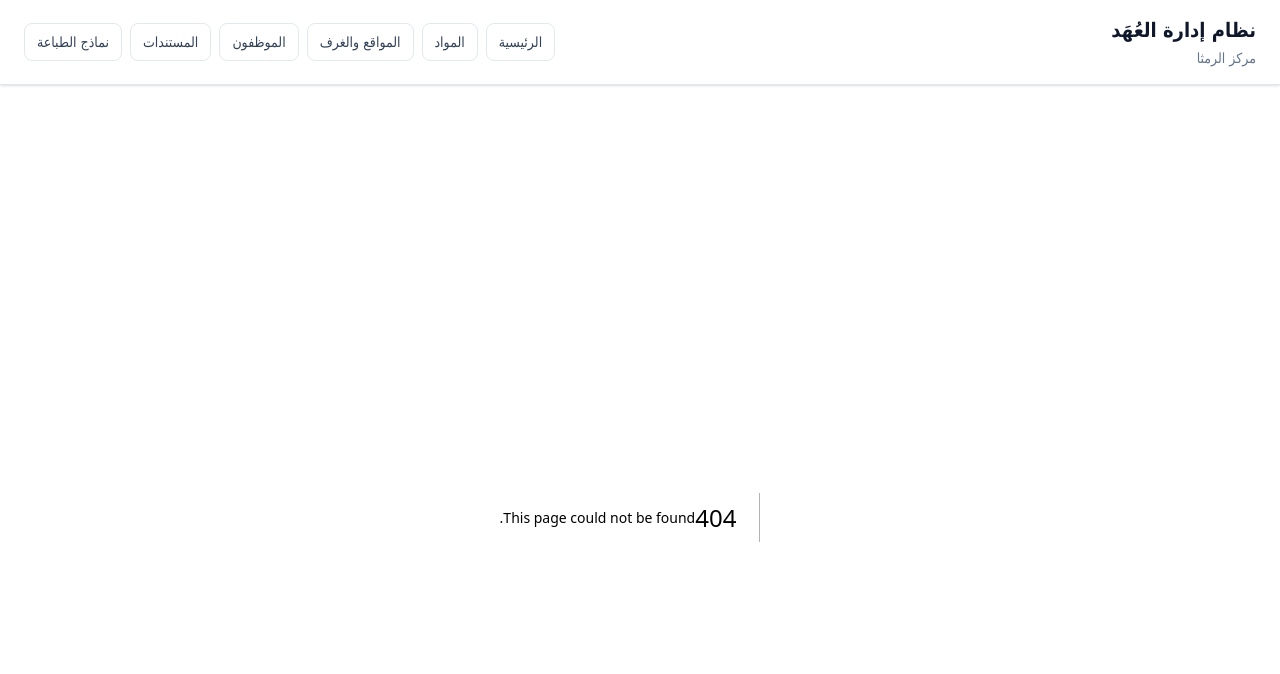
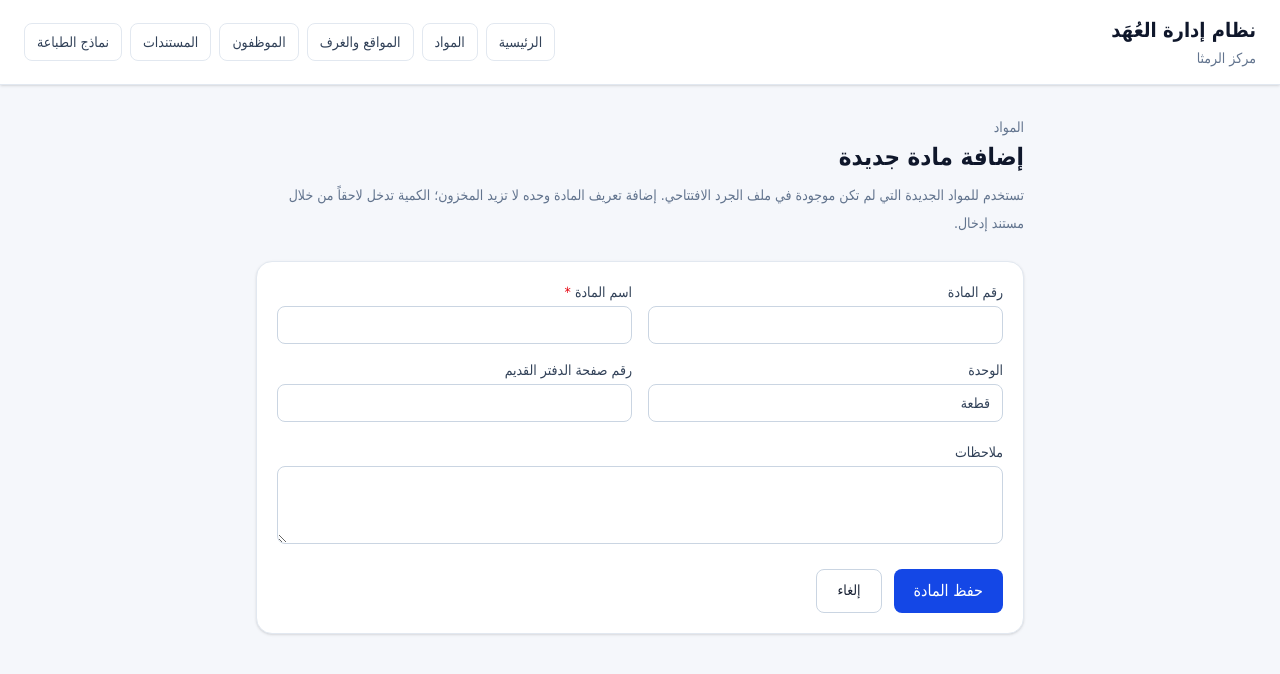
Before and after one commit to hksalameh/ohda-manager, a Next.js app: page /items/new in a window 1280 px wide. Before the commit this address had no page. Shown: the top 674 px of the page. Built offline with nearby package versions, Linux system fonts and the light colour scheme.

Commit message:
add manual material creation screen

```diff
--- /dev/null
+++ b/src/app/items/new/page.tsx
@@ -0,0 +1,38 @@
+import Link from "next/link";
+import { createItem } from "../actions";
+
+export default function NewItemPage() {
+  const inputClass = "mt-1 w-full rounded-lg border border-slate-300 px-3 py-2";
+  return (
+    <div className="mx-auto max-w-3xl space-y-6">
+      <div>
+        <p className="text-sm text-slate-500">المواد</p>
+        <h2 className="mt-1 text-2xl font-bold text-slate-900">إضافة مادة جديدة</h2>
+        <p className="mt-2 text-sm leading-7 text-slate-500">تستخدم للمواد الجديدة التي لم تكن موجودة في ملف الجرد الافتتاحي. إضافة تعريف المادة وحده لا تزيد المخزون؛ الكمية تدخل لاحقاً من خلال مستند إدخال.</p>
+      </div>
+      <form action={createItem} className="space-y-5 rounded-2xl border border-slate-200 bg-white p-5 shadow-sm">
+        <div className="grid gap-4 md:grid-cols-2">
+          <label className="text-sm font-medium text-slate-700">رقم المادة
+            <input name="itemCode" className={inputClass} />
+          </label>
+          <label className="text-sm font-medium text-slate-700">اسم المادة <span className="text-red-600">*</span>
+            <input name="name" required className={inputClass} />
+          </label>
+          <label className="text-sm font-medium text-slate-700">الوحدة
+            <input name="unitName" defaultValue="قطعة" className={inputClass} />
+          </label>
+          <label className="text-sm font-medium text-slate-700">رقم صفحة الدفتر القديم
+            <input name="legacyLedgerPageNo" className={inputClass} />
+          </label>
+        </div>
+        <label className="block text-sm font-medium text-slate-700">ملاحظات
+          <textarea name="notes" rows={3} className={inputClass} />
+        </label>
+        <div className="flex gap-3">
+          <button className="rounded-lg bg-blue-700 px-5 py-2.5 text-sm font-bold text-white hover:bg-blue-800">حفظ المادة</button>
+          <Link href="/items" className="rounded-lg border border-slate-300 px-5 py-2.5 text-sm font-medium hover:bg-slate-50">إلغاء</Link>
+        </div>
+      </form>
+    </div>
+  );
+}
```
